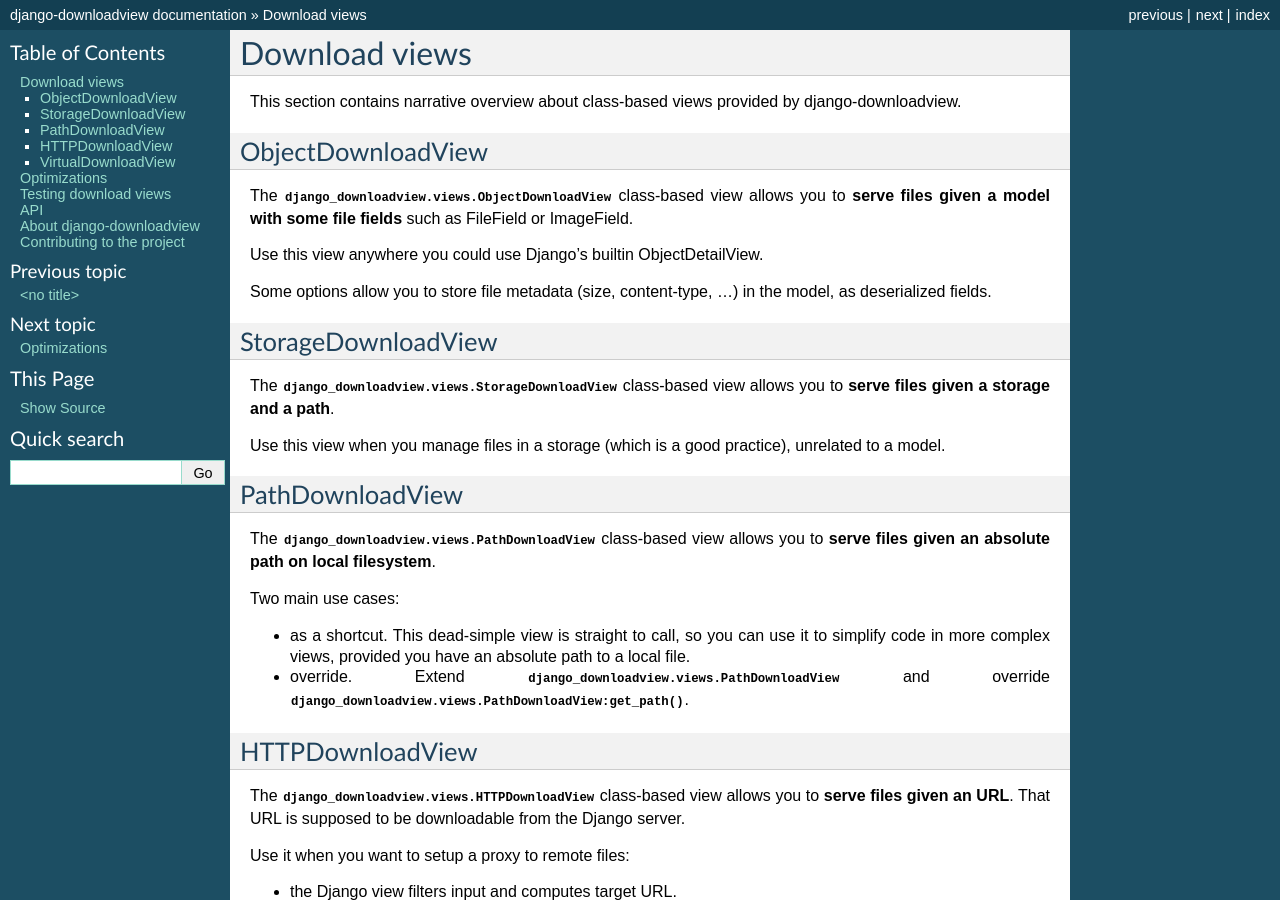
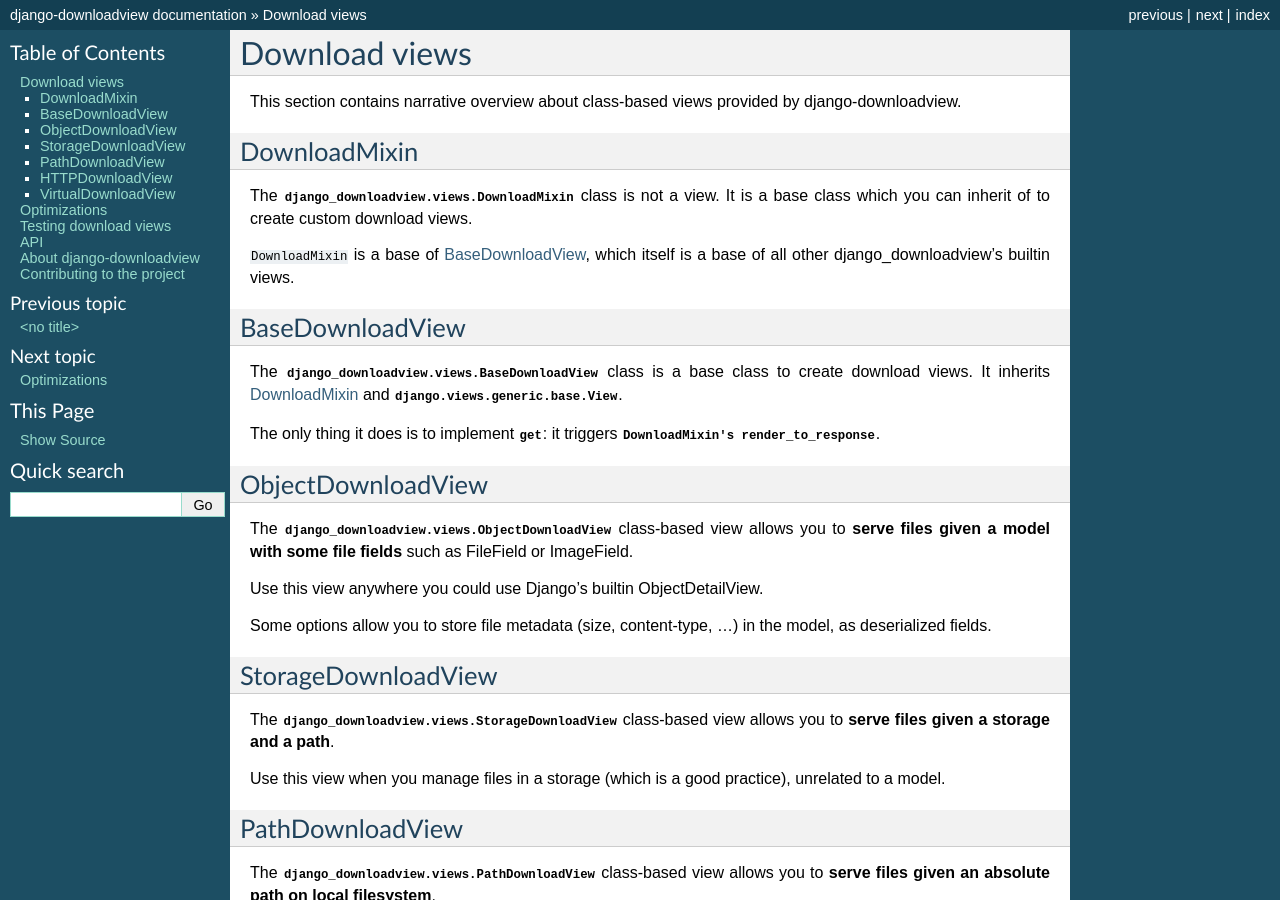
Before and after one commit to jazzband/django-downloadview, a Sphinx documentation site: the page built from docs/views.txt, in a window 1280 px wide and 900 px high. Built offline with Sphinx 7.4.7, drawn with Linux system fonts in a browser that asks for light colours; the version number could not be read and is left out.

Commit message:
Refs #34, refs #35 - Added documentation about DownloadMixin and BaseDownloadView.

```diff
--- a/docs/views.txt
+++ b/docs/views.txt
@@ -4,6 +4,31 @@
 
 This section contains narrative overview about class-based views provided by
 django-downloadview.
+
+
+*************
+DownloadMixin
+*************
+
+The :py:class:`django_downloadview.views.DownloadMixin` class is not a view. It
+is a base class which you can inherit of to create custom download views.
+
+``DownloadMixin`` is a base of `BaseDownloadView`_, which itself is a base of
+all other django_downloadview's builtin views.
+
+
+****************
+BaseDownloadView
+****************
+
+The :py:class:`django_downloadview.views.BaseDownloadView` class is a base
+class to create download views. It inherits `DownloadMixin`_ and
+:py:class:`django.views.generic.base.View`.
+
+The only thing it does is to implement
+:py:meth:`get <django_downloadview.views.BaseDownloadView.get>`: it triggers
+:py:meth:`DownloadMixin's render_to_response
+<django_downloadview.views.DownloadMixin.render_to_response>`.
 
 
 ******************
```
Also changed, not shown: 2 other files.
